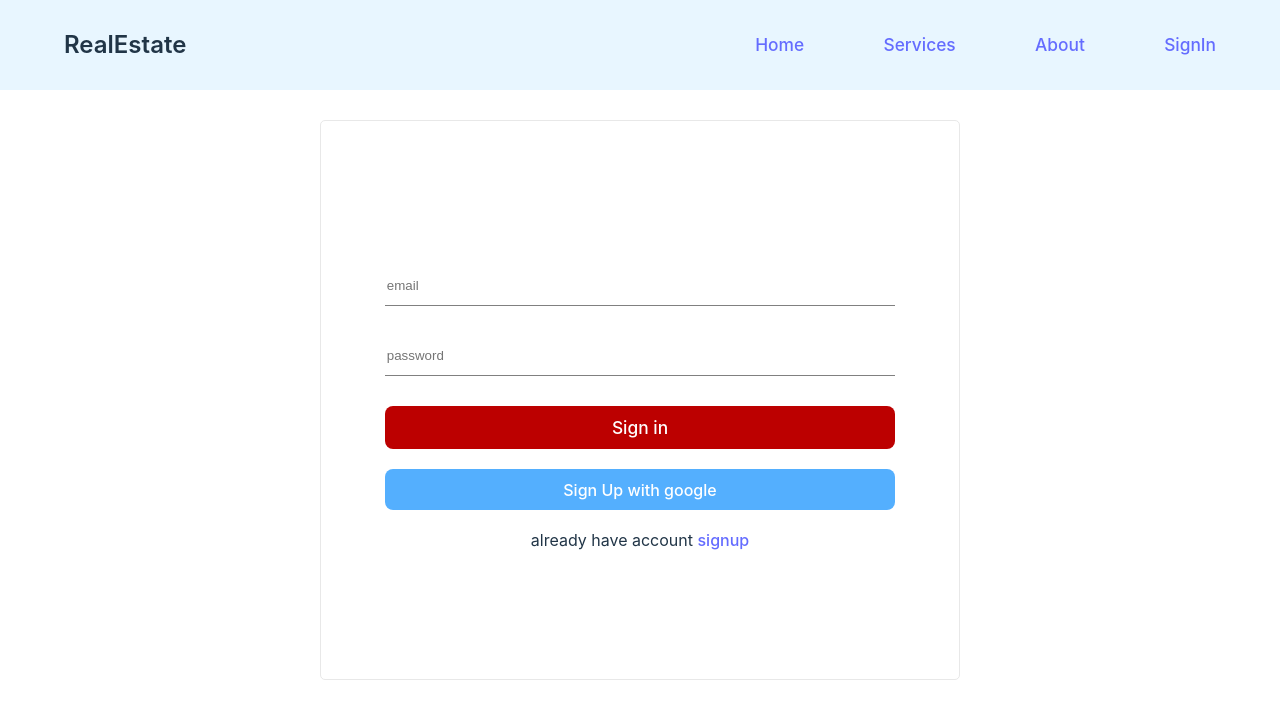
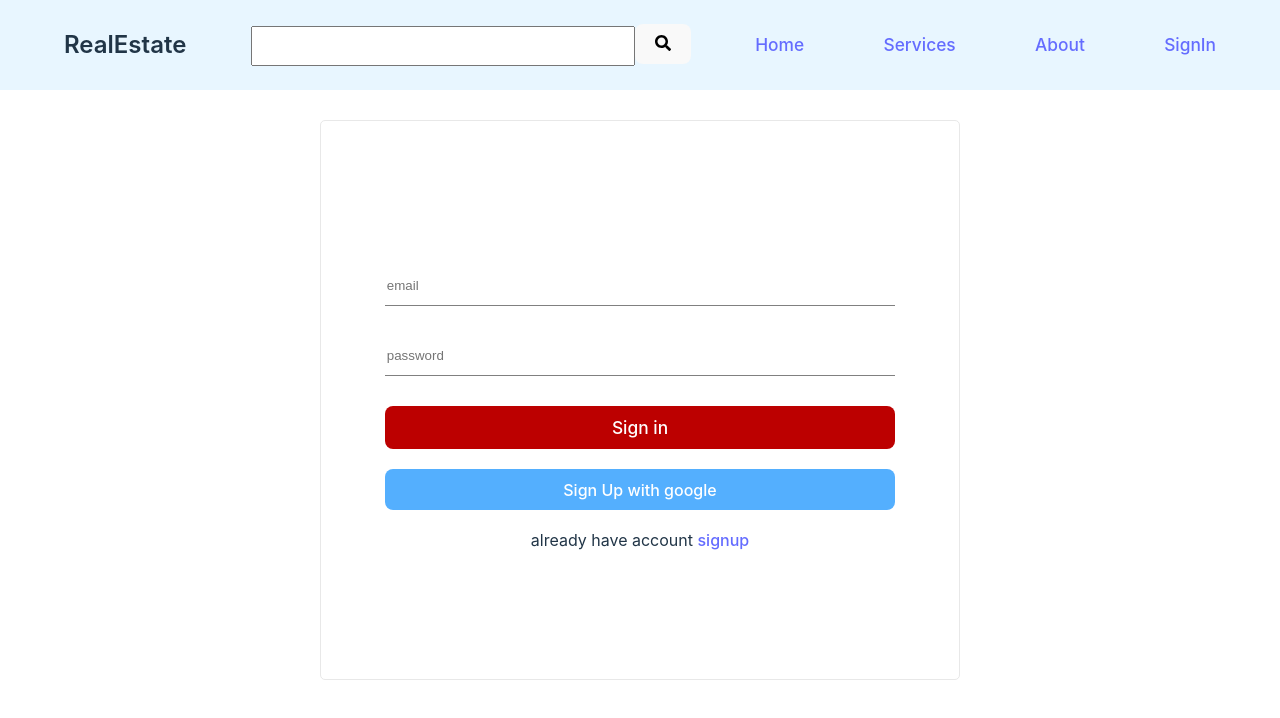
Before and after one commit to karnansp36/RealEstate, a React (Vite) app in the folder client/: page /signin in a window 1280 px wide. Shown: the top 718 px of the page. Built offline with nearby package versions, Linux system fonts and the light colour scheme; no server answers.

Commit message:
added search ui functionality

```diff
--- a/client/src/components/Navbar.jsx
+++ b/client/src/components/Navbar.jsx
@@ -1,10 +1,34 @@
-import React from 'react';
+import  { useEffect, useState } from 'react';
 import {  Link } from 'react-router-dom'
 import './Style.scss'
 import { useSelector } from 'react-redux';
+import {
+  FaSearch
+} from 'react-icons/fa';
+import { useNavigate } from 'react-router-dom';
 
 export default function Navbar() {
   const {currentUser}= useSelector((state) => state.user);
+  const [searchTerm, setSearchTerm] = useState('');
+  const Navigate = useNavigate();
+  const handleSubmit = (e) =>{
+    e.preventDefault();
+    const urlParams = new URLSearchParams(window.location.search);
+    urlParams.set('searchTerm', searchTerm);
+    const searchQuery = urlParams.toString();
+    Navigate(`/search?${searchQuery}`);
+  }
+
+  useEffect(() =>{
+    const urlParams = new URLSearchParams(location.search);
+    const searchTermFromUrl = urlParams.get('searchTerm');
+    if(searchTermFromUrl){
+      setSearchTerm(searchTermFromUrl);
+    }
+
+  },[location.search]);
+
+
   return (
     <div>
       <div className='navbar-container'>
@@ -12,7 +36,12 @@ export default function Navbar() {
            <div className='brand-container'>
               <div className='brand-name'>RealEstate</div>
            </div>
-           {/* <input type='search'  placeholder="Search Properties"/> */}
+            <form onSubmit={handleSubmit}>
+                <input type="text" name="searchTerm" id="search" value={searchTerm} onChange={(e) => setSearchTerm(e.target.value)} />
+                <button className='searchBtn'>
+                  <FaSearch className='searchIcon'/>
+                </button>
+            </form>
            <div className='navlinks'>
               <Link to='/' className='homeLink'>Home</Link>
               <Link to='/service' className='serviceLink'>Services</Link>
--- a/client/src/components/Style.scss
+++ b/client/src/components/Style.scss
@@ -630,6 +630,17 @@
   }
 
 
+#search{
+  width: 30vw;
+  height: 40px;
+
+}
+.searchBtn{
+  height: 40px;
+}
+
+
+
 
 
 
```
